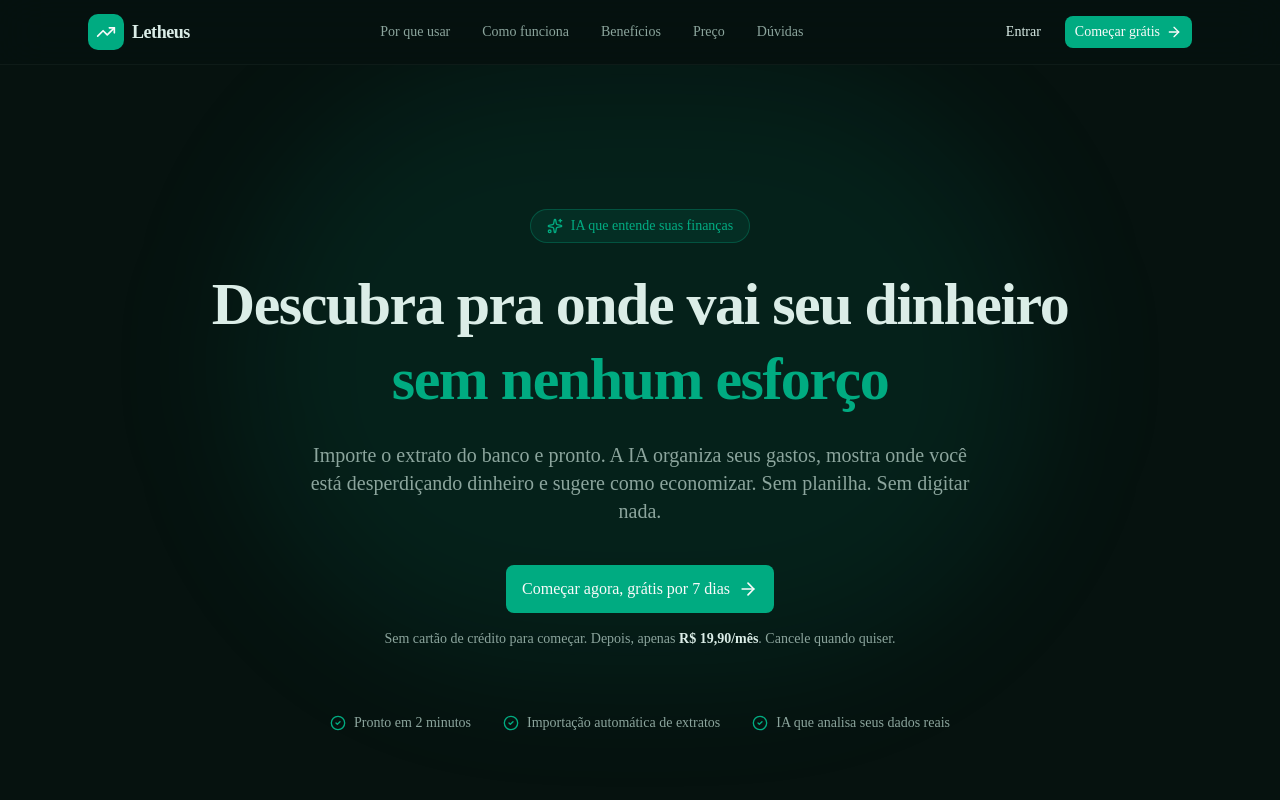
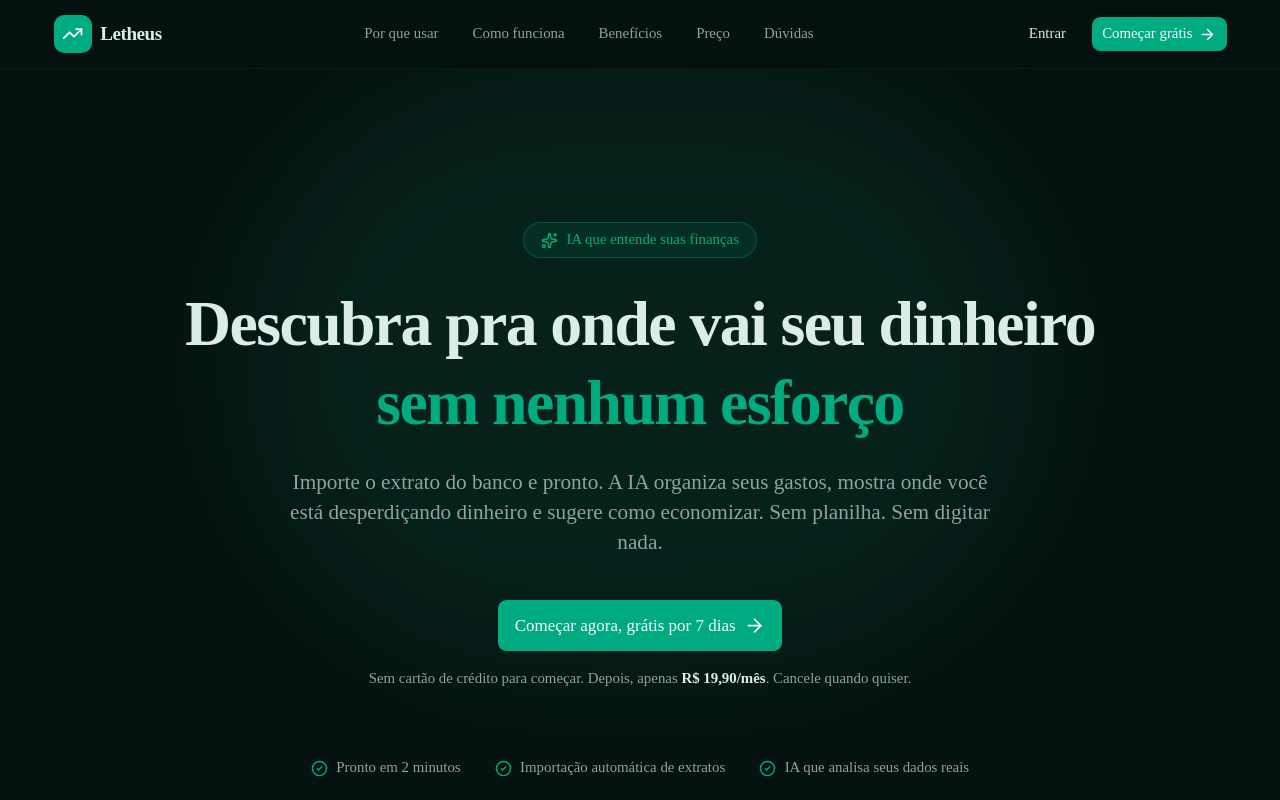
Before and after one commit to matheusb982/app-letheus, a Next.js app: page / in a window 1280 px wide. Shown: the top 800 px of the page. Built offline with nearby package versions, Linux system fonts and the light colour scheme.

Commit message:
Aumenta fonte base do sistema de 16px para 17px
Feedback de usuários: fonte estava pequena. Ajuste global via html
font-size que escala proporcionalmente todos os textos.

Co-Authored-By: Claude Opus 4.6 <noreply@anthropic.com>

```diff
--- a/src/app/globals.css
+++ b/src/app/globals.css
@@ -1,6 +1,10 @@
 @import "tailwindcss";
 @import "tw-animate-css";
 @import "shadcn/tailwind.css";
+
+html {
+  font-size: 17px;
+}
 
 @custom-variant dark (&:is(.dark *));
 
```
